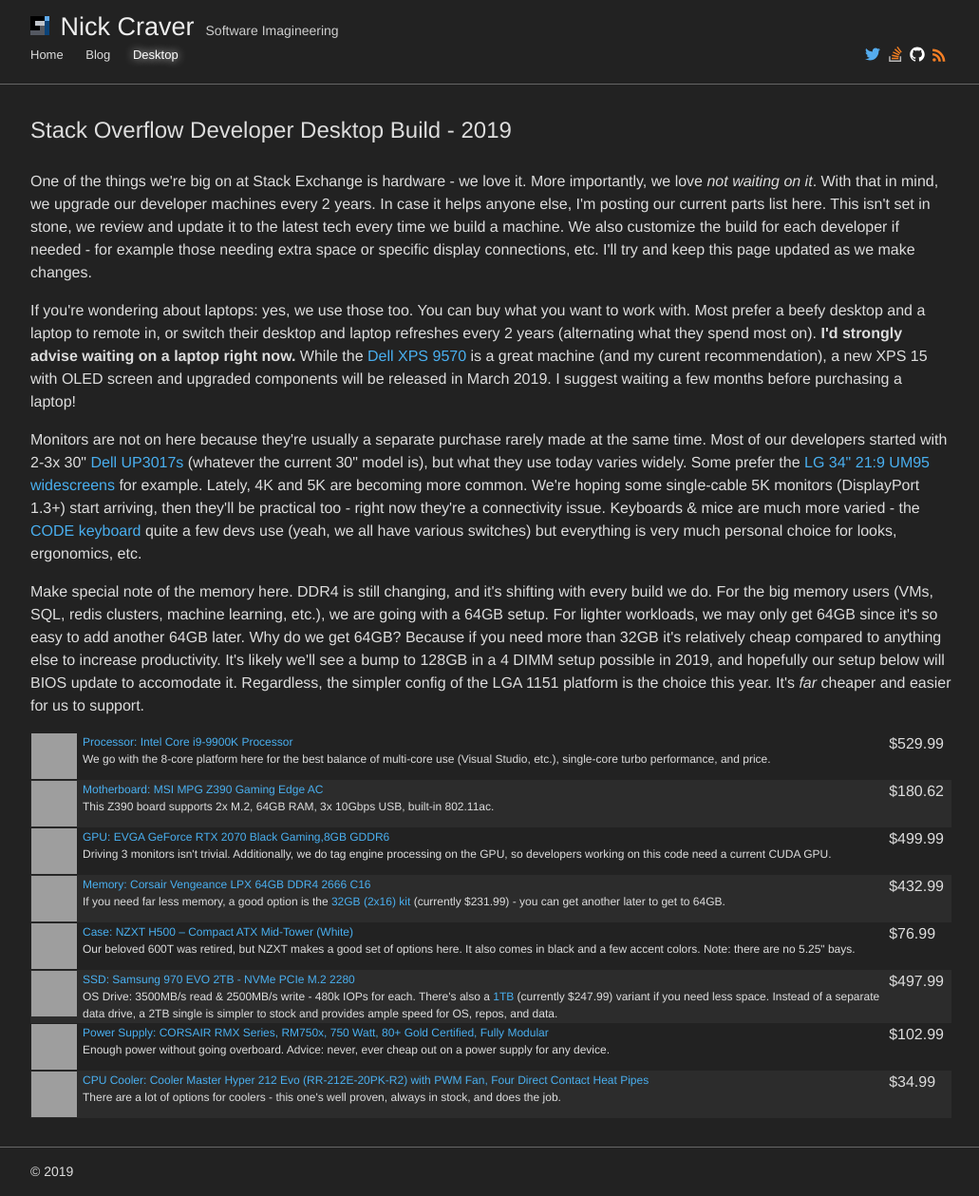
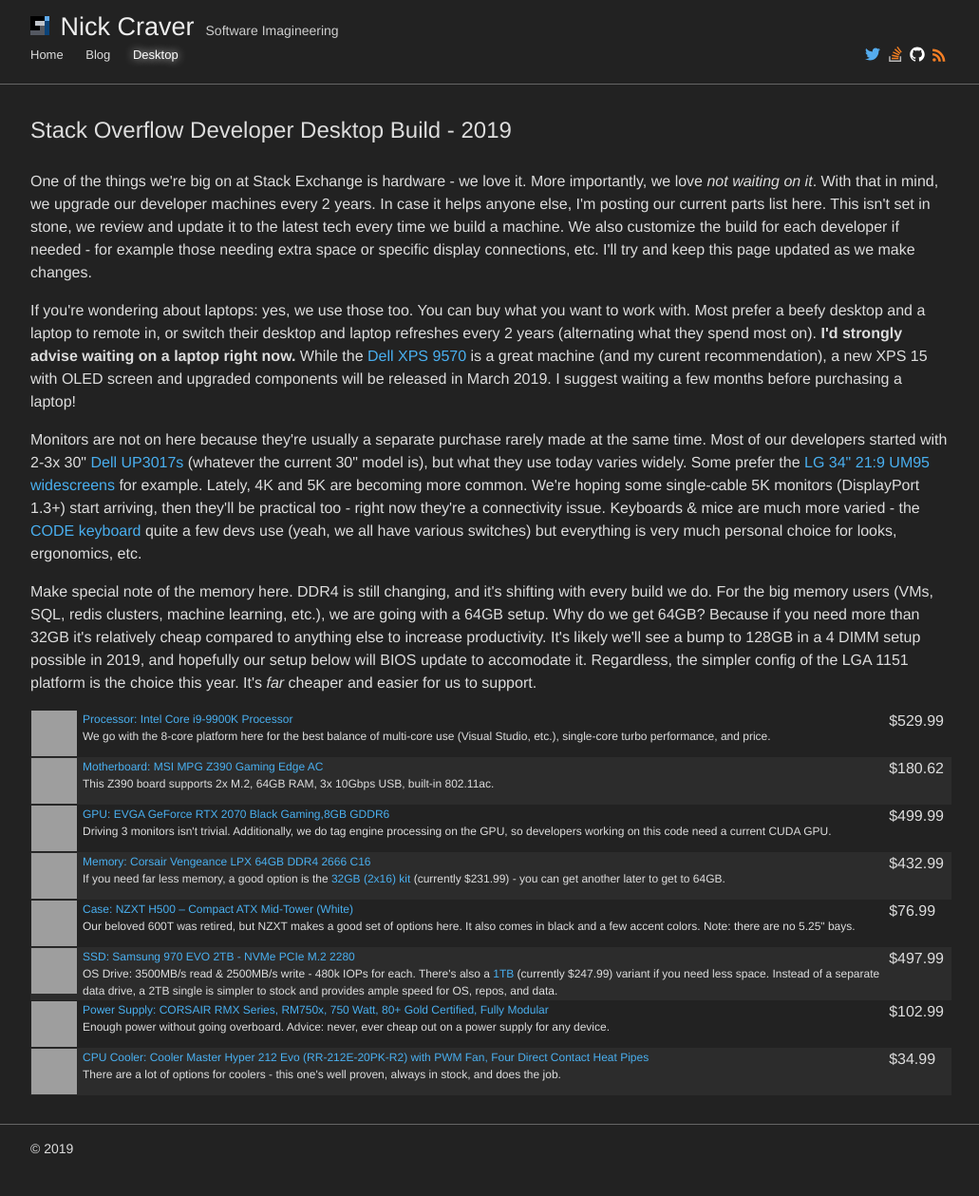
Before and after one commit to NickCraver/nickcraver.github.com, a Jekyll site: the page built from desktop-build.html, in a window 1280 px wide, cut to the strip 0-1259 px from the top of the page. Shown: the whole strip at 95% size, without its empty margins (123-1154 px from the left). Built offline with Jekyll 4.4.1, drawn with Linux system fonts in a browser that asks for light colours; after the commit the page ends 1235 px from its top, so only the background shows below that; grey boxes are pictures that could not be loaded.

Commit message:
oops, extra sentence

```diff
--- a/desktop-build.html
+++ b/desktop-build.html
@@ -31,7 +31,6 @@
             Make special note of the memory here.
             DDR4 is still changing, and it's shifting with every build we do.
             For the big memory users (VMs, SQL, redis clusters, machine learning, etc.), we are going with a 64GB setup.
-            For lighter workloads, we may only get 64GB since it's so easy to add another 64GB later.
             Why do we get 64GB? Because if you need more than 32GB it's relatively cheap compared to anything else to increase productivity.
             It's likely we'll see a bump to 128GB in a 4 DIMM setup possible in 2019, and hopefully our setup below will BIOS update to accomodate it.
             Regardless, the simpler config of the LGA 1151 platform is the choice this year. It's <i>far</i> cheaper and easier for us to support.
```
